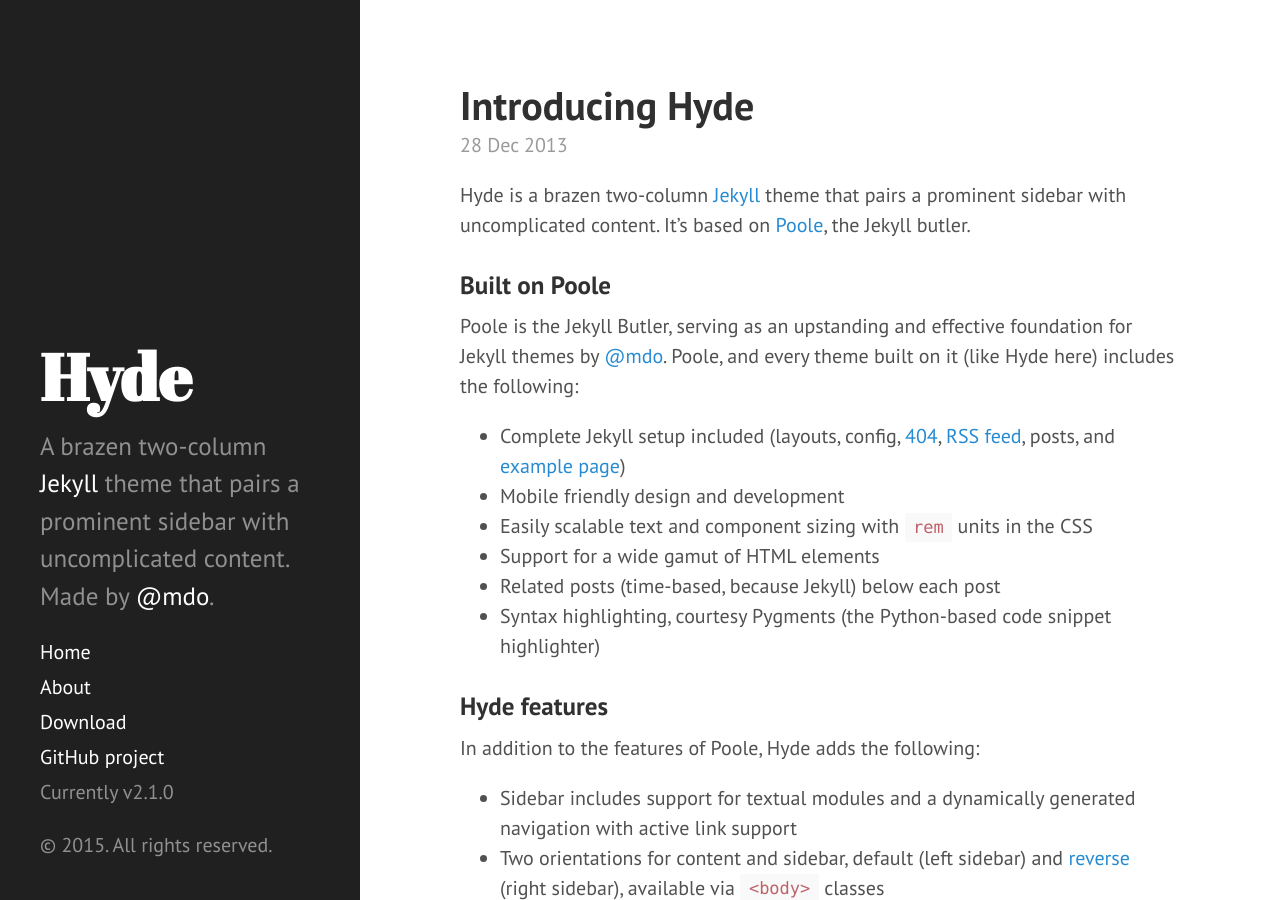
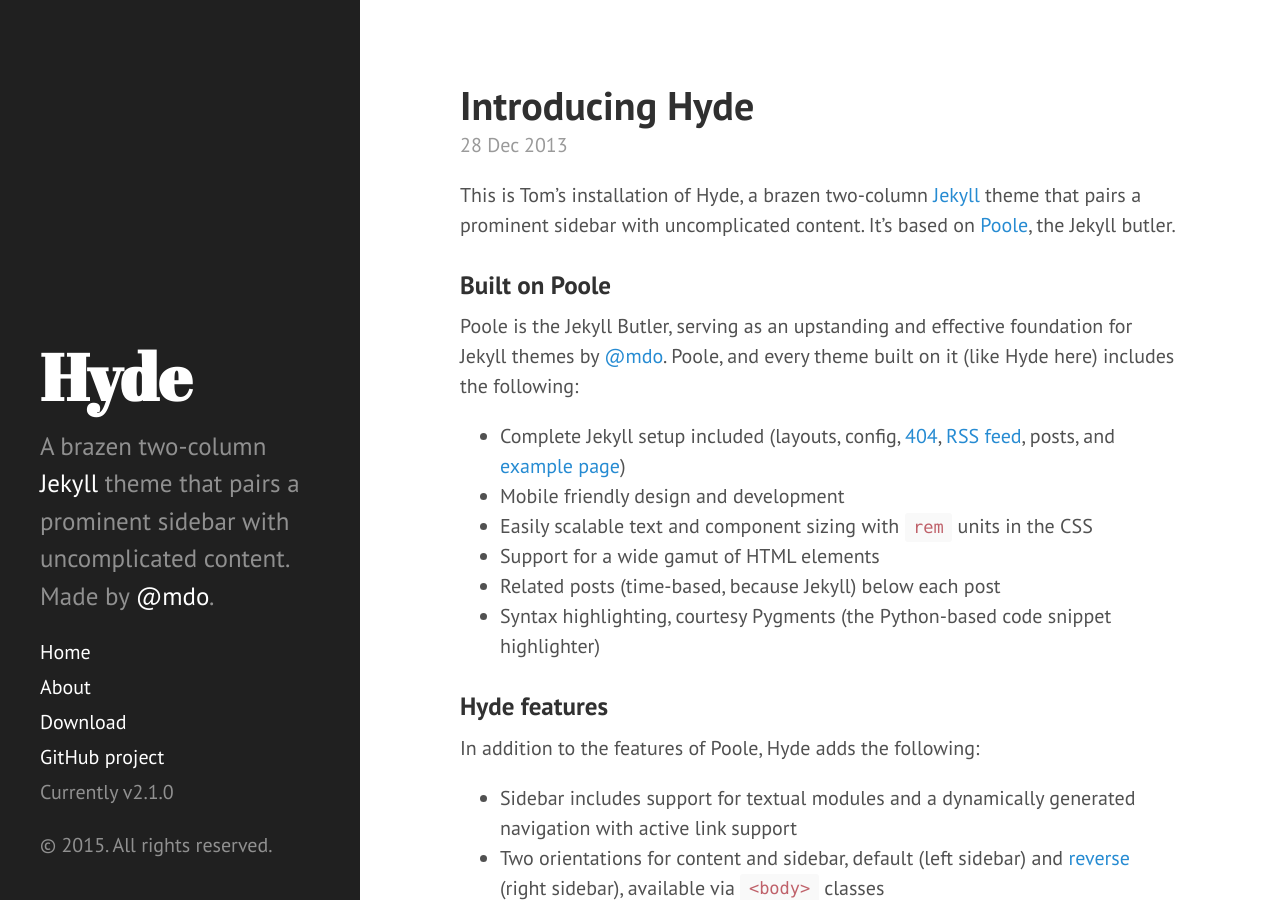
Before and after one commit to tomppa29/tomppa29.github.io, a Jekyll site: the page built from _posts/2013-12-28-introducing-hyde.md, in a window 1280 px wide and 900 px high. Built offline with Jekyll 4.4.1, drawn with Linux system fonts in a browser that asks for light colours; Markdown is read by kramdown in place of the engine named in the settings.

Commit message:
Update 2013-12-28-introducing-hyde.md

```diff
--- a/_posts/2013-12-28-introducing-hyde.md
+++ b/_posts/2013-12-28-introducing-hyde.md
@@ -3,7 +3,7 @@
 title: Introducing Hyde
 ---
 
-Hyde is a brazen two-column [Jekyll](http://jekyllrb.com) theme that pairs a prominent sidebar with uncomplicated content. It's based on [Poole](http://getpoole.com), the Jekyll butler.
+This is Tom's installation of Hyde, a brazen two-column [Jekyll](http://jekyllrb.com) theme that pairs a prominent sidebar with uncomplicated content. It's based on [Poole](http://getpoole.com), the Jekyll butler.
 
 ### Built on Poole
 
```
